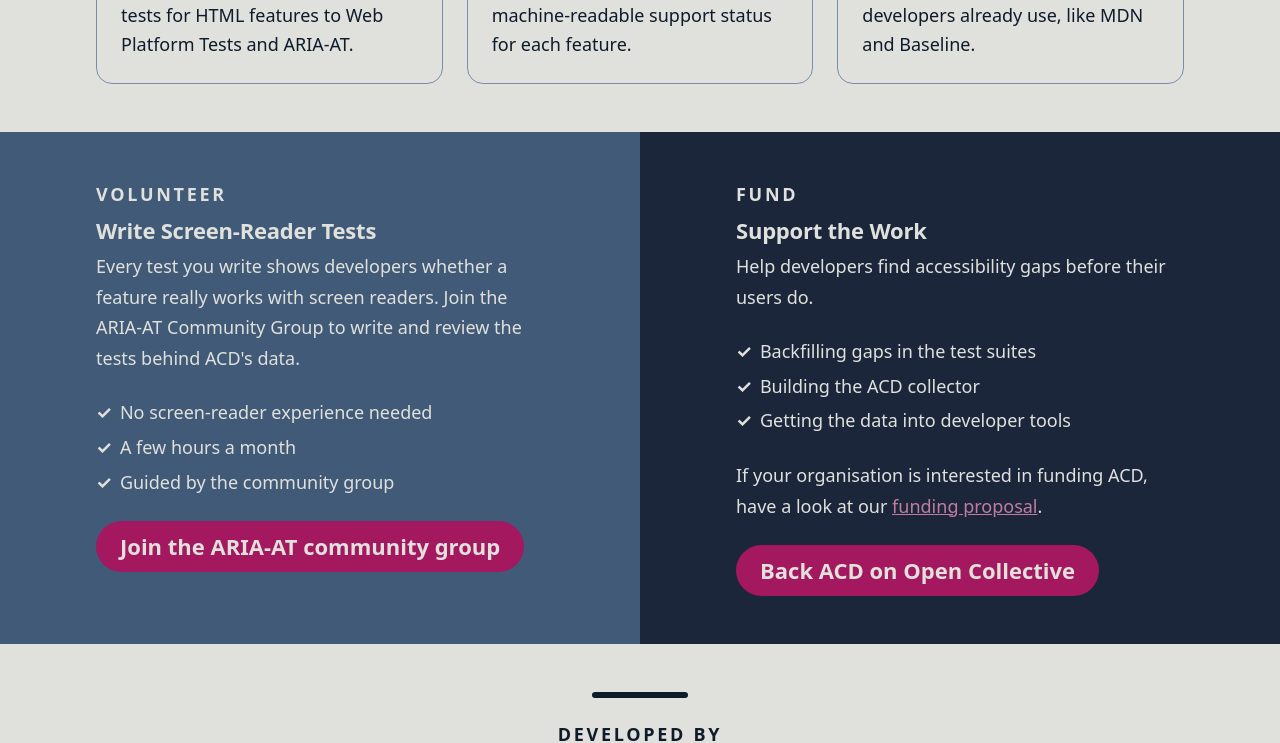
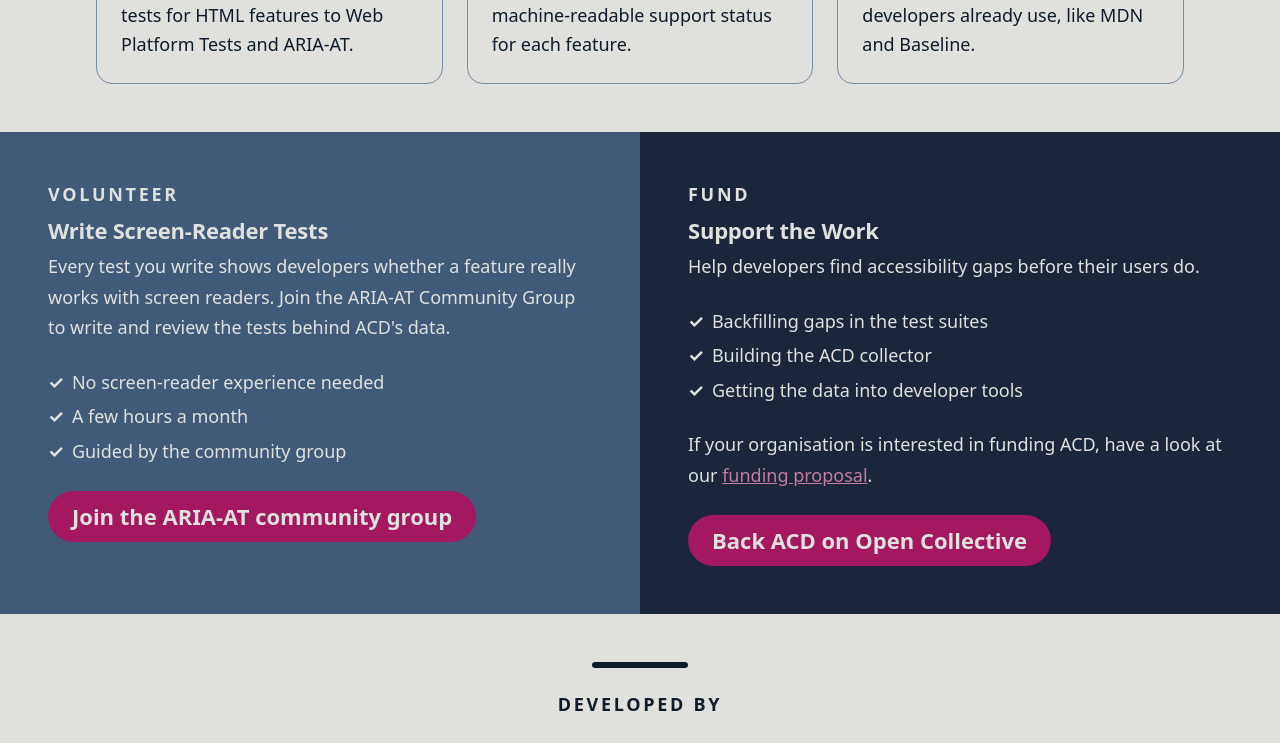
Before and after one commit to lolaslab/acd-site, an Eleventy site: page index.html in a window 1280 px wide. Shown: the part 1340-2083 px from the top of the page. Built offline with nearby package versions, Linux system fonts and the light colour scheme; Eleventy itself is replaced by a stand-in of ours; files that its build step writes are made by us from their sources.

Commit message:
Adjust padding calculation in panels style to fix desktop UI
Original padding caused issues on larger screen resolutions - the "Fund - Support to work list item was invisible".
This makes both list items appear in viewport at all times.

```diff
--- a/css/styles.css
+++ b/css/styles.css
@@ -367,7 +367,7 @@
 .panels > li {
     flex: 1;
     margin: 0;
-    padding: var(--space-l) max(var(--gutter), (100vw - var(--page-width)) / 2);
+    padding: var(--space-l) max(var(--gutter), (100vw - var(--page-width)) / 6);
     color: var(--alabaster-grey);
     font-size: var(--text-m);
     line-height: 1.6;
```
